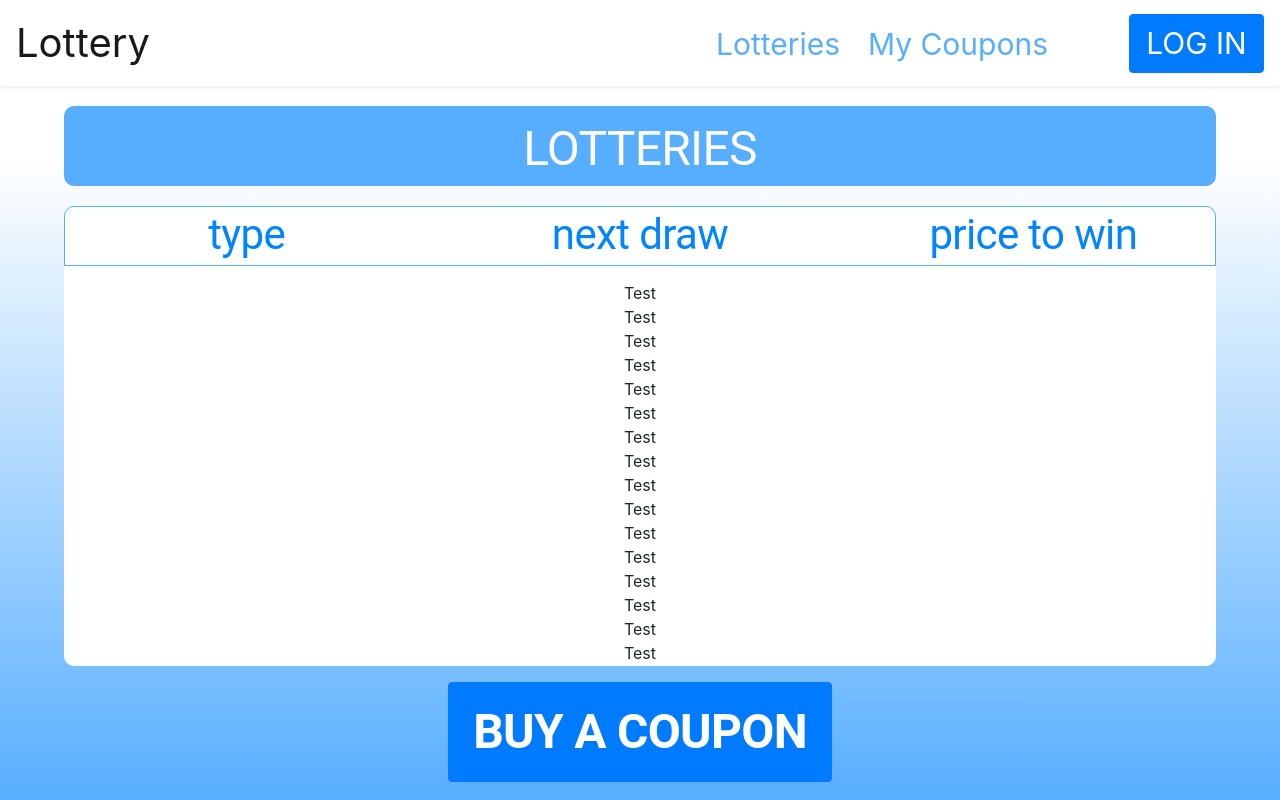
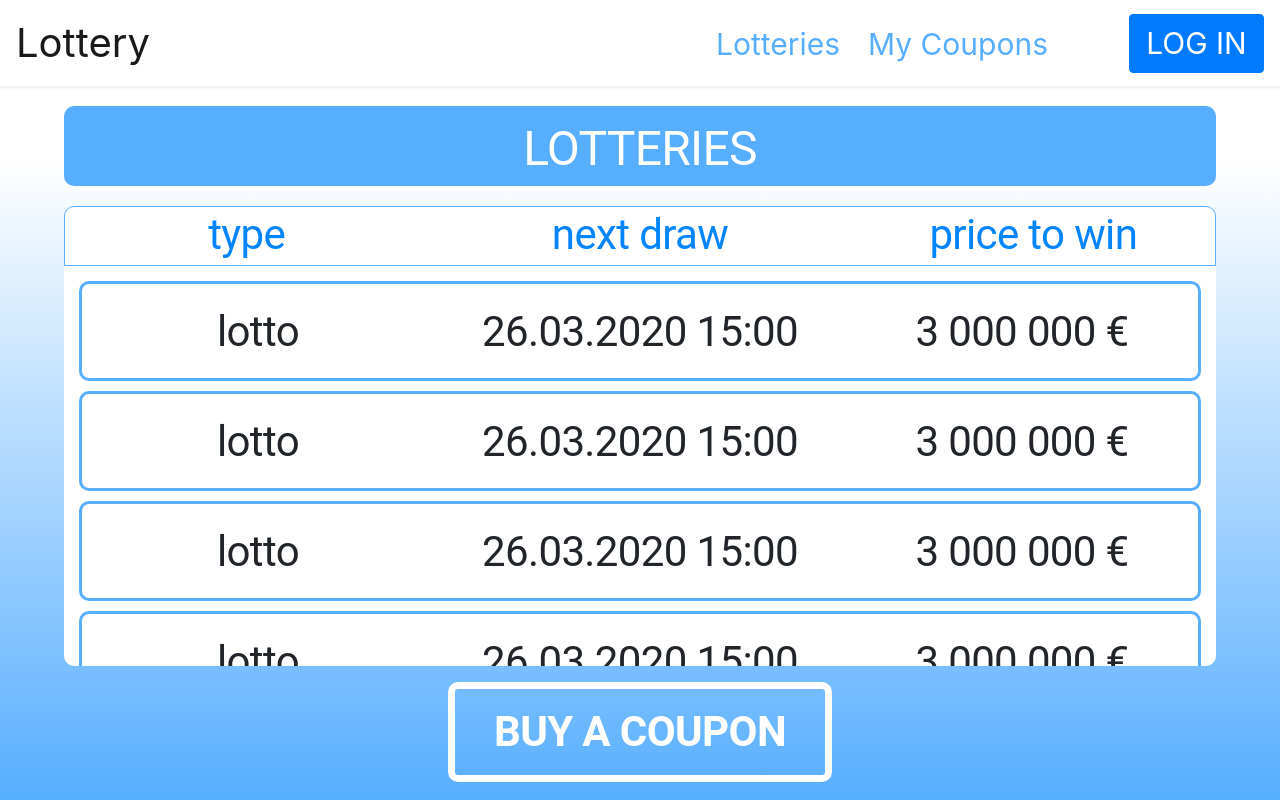
Before and after one commit to AvaPL/Lottery, a React (Create React App) app in the folder frontend/: page /lotteries in a window 1280 px wide. Built offline with nearby package versions, Linux system fonts and the light colour scheme.

Commit message:
Customized the button for buying coupons.

```diff
--- a/frontend/src/pages/Lotteries.css
+++ b/frontend/src/pages/Lotteries.css
@@ -62,9 +62,63 @@
     font-family: Roboto, sans-serif;
     font-style: normal;
     font-weight: bold;
-    font-size: 48px;
+    font-size: 42px;
     line-height: 56px;
     text-align: center;
     letter-spacing: -0.015em;
     color: #FFFFFF;
 }
+
+.scroll-table-entry {
+    background-color: white;
+    height: 100px;
+    padding-top: 20px;
+    margin: 0 15px 10px;
+    border: 3px solid #57AEFF;
+    box-sizing: border-box;
+    border-radius: 10px;
+}
+
+.column-entry {
+    font-family: Roboto, sans-serif;
+    font-style: normal;
+    font-weight: normal;
+    font-size: 42px;
+    line-height: 56px;
+    text-align: center;
+    letter-spacing: -0.015em;
+}
+
+.scrollbar {
+    overflow-y: scroll;
+}
+
+.scrollbar::-webkit-scrollbar {
+    width: 5px;
+}
+
+.scrollbar::-webkit-scrollbar-track {
+    background: #eee;
+}
+
+.scrollbar::-webkit-scrollbar-thumb {
+    border-radius: 1rem;
+    background-color: #d7d7d7;
+}
+
+.btn-buy {
+    color: #57AEFF !important;
+    border: 7px solid white !important;
+    border-radius: 10px !important;
+    width: 30%;
+    height: 100px;
+    padding-top: 15px !important;
+}
+
+.btn-buy:hover,
+.btn-buy:active,
+.btn-buy:focus,
+.btn-buy.active {
+    background: #5c9af0 !important;
+    border-color: #f0f0f0 !important;
+}
--- a/frontend/src/pages/Lotteries.js
+++ b/frontend/src/pages/Lotteries.js
@@ -22,81 +22,87 @@ class Lotteries extends Component {
                         </div>
                     </div>
                 </div>
-                <div className="scroll-table overflow-auto flex-grow-1">
-                    <div>Test</div>
-                    <div>Test</div>
-                    <div>Test</div>
-                    <div>Test</div>
-                    <div>Test</div>
-                    <div>Test</div>
-                    <div>Test</div>
-                    <div>Test</div>
-                    <div>Test</div>
-                    <div>Test</div>
-                    <div>Test</div>
-                    <div>Test</div>
-                    <div>Test</div>
-                    <div>Test</div>
-                    <div>Test</div>
-                    <div>Test</div>
-                    <div>Test</div>
-                    <div>Test</div>
-                    <div>Test</div>
-                    <div>Test</div>
-                    <div>Test</div>
-                    <div>Test</div>
-                    <div>Test</div>
-                    <div>Test</div>
-                    <div>Test</div>
-                    <div>Test</div>
-                    <div>Test</div>
-                    <div>Test</div>
-                    <div>Test</div>
-                    <div>Test</div>
-                    <div>Test</div>
-                    <div>Test</div>
-                    <div>Test</div>
-                    <div>Test</div>
-                    <div>Test</div>
-                    <div>Test</div>
-                    <div>Test</div>
-                    <div>Test</div>
-                    <div>Test</div>
-                    <div>Test</div>
-                    <div>Test</div>
-                    <div>Test</div>
-                    <div>Test</div>
-                    <div>Test</div>
-                    <div>Test</div>
-                    <div>Test</div>
-                    <div>Test</div>
-                    <div>Test</div>
-                    <div>Test</div>
-                    <div>Test</div>
-                    <div>Test</div>
-                    <div>Test</div>
-                    <div>Test</div>
-                    <div>Test</div>
-                    <div>Test</div>
-                    <div>Test</div>
-                    <div>Test</div>
-                    <div>Test</div>
-                    <div>Test</div>
-                    <div>Test</div>
-                    <div>Test</div>
-                    <div>Test</div>
-                    <div>Test</div>
-                    <div>Test</div>
-                    <div>Test</div>
-                    <div>Test</div>
-                    <div>Test</div>
-                    <div>Test</div>
-                    <div>Test</div>
-                    <div>Test</div>
-                    <div>Test</div>
-                    <div>Test</div>
+                <div className="scroll-table overflow-auto scrollbar">
+                    <div className="scroll-table-entry">
+                        <div className="row">
+                            <div className="col-sm">
+                                <span className="column-entry">lotto</span>
+                            </div>
+                            <div className="col-sm">
+                                <span className="column-entry">26.03.2020 15:00</span>
+                            </div>
+                            <div className="col-sm">
+                                <span className="column-entry">3 000 000 €</span>
+                            </div>
+                        </div>
+                    </div>
+                    <div className="scroll-table-entry">
+                        <div className="row">
+                            <div className="col-sm">
+                                <span className="column-entry">lotto</span>
+                            </div>
+                            <div className="col-sm">
+                                <span className="column-entry">26.03.2020 15:00</span>
+                            </div>
+                            <div className="col-sm">
+                                <span className="column-entry">3 000 000 €</span>
+                            </div>
+                        </div>
+                    </div>
+                    <div className="scroll-table-entry">
+                        <div className="row">
+                            <div className="col-sm">
+                                <span className="column-entry">lotto</span>
+                            </div>
+                            <div className="col-sm">
+                                <span className="column-entry">26.03.2020 15:00</span>
+                            </div>
+                            <div className="col-sm">
+                                <span className="column-entry">3 000 000 €</span>
+                            </div>
+                        </div>
+                    </div>
+                    <div className="scroll-table-entry">
+                        <div className="row">
+                            <div className="col-sm">
+                                <span className="column-entry">lotto</span>
+                            </div>
+                            <div className="col-sm">
+                                <span className="column-entry">26.03.2020 15:00</span>
+                            </div>
+                            <div className="col-sm">
+                                <span className="column-entry">3 000 000 €</span>
+                            </div>
+                        </div>
+                    </div>
+                    <div className="scroll-table-entry">
+                        <div className="row">
+                            <div className="col-sm">
+                                <span className="column-entry">lotto</span>
+                            </div>
+                            <div className="col-sm">
+                                <span className="column-entry">26.03.2020 15:00</span>
+                            </div>
+                            <div className="col-sm">
+                                <span className="column-entry">3 000 000 €</span>
+                            </div>
+                        </div>
+                    </div>
+                    <div className="scroll-table-entry">
+                        <div className="row">
+                            <div className="col-sm">
+                                <span className="column-entry">lotto</span>
+                            </div>
+                            <div className="col-sm">
+                                <span className="column-entry">26.03.2020 15:00</span>
+                            </div>
+                            <div className="col-sm">
+                                <span className="column-entry">3 000 000 €</span>
+                            </div>
+                        </div>
+                    </div>
                 </div>
-                <Button className="buy-a-coupon-button btn-primary m-3"><span className="buy-a-coupon-text">BUY&nbsp;A&nbsp;COUPON</span></Button>
+                <p><a href="/buy-a-coupon" className="btn btn-buy m-3"><span className="buy-a-coupon-text">BUY A COUPON</span></a></p>
             </div>
         );
     }
```
